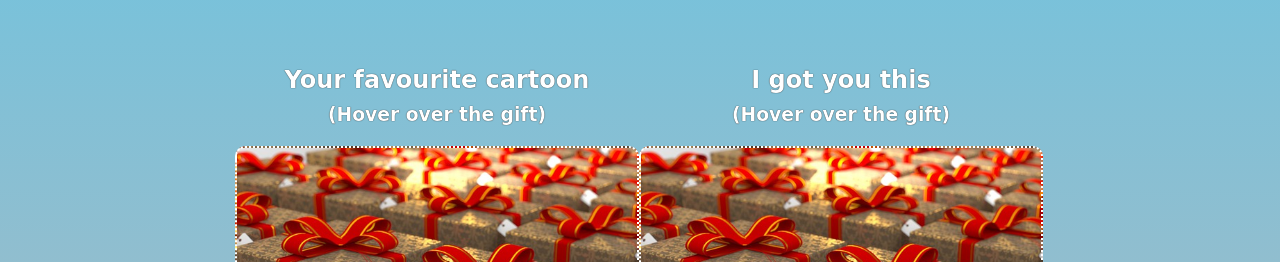
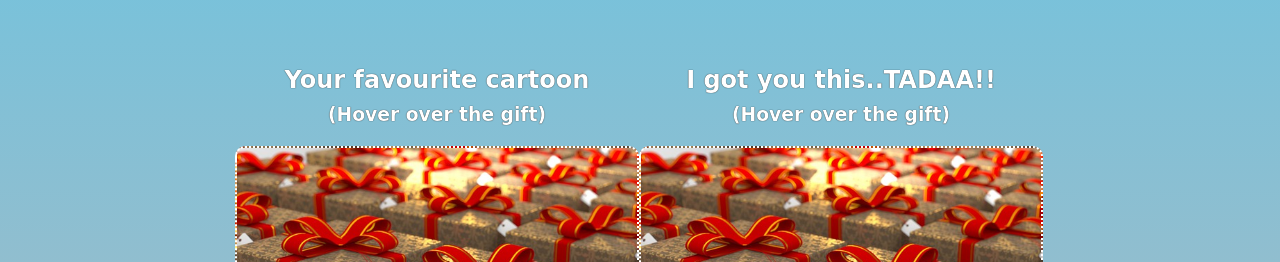
Before and after one commit to MercyKahungu/birthday-gift-site, a plain HTML site: page index.html in a window 1280 px wide. Shown: the part 538-800 px from the top of the page. Drawn offline with nearby package versions, Linux system fonts and the light colour scheme; a web font is replaced by a local one.

Commit message:
added an expression

```diff
--- a/index.html
+++ b/index.html
@@ -20,7 +20,7 @@
                 <div class="gift-img" id="gift-img-happy"></div>
             </div>
             <div class="gift-section">
-                <h2 class="gift-title">I got you this</h2>
+                <h2 class="gift-title">I got you this..TADAA!!</h2>
                 <h3 class="gift-hint">(Hover over the gift)</h3>
                 <div class="gift-img" id="gift-img2-happy"></div>
             </div>
```
